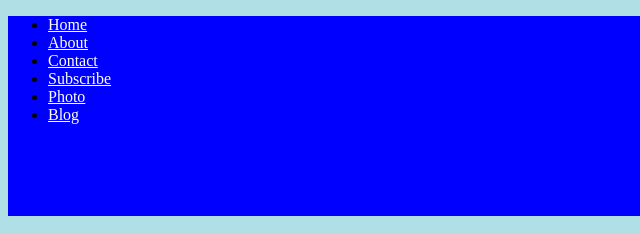
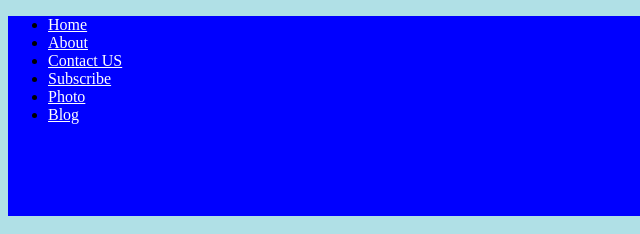
Before and after one commit to JOEZZER1/Oldfield.me, a plain HTML site: page About.html in a window 1280 px wide. Shown: the top 234 px of the page, 0-640 px from the left. Drawn offline with Linux system fonts and the light colour scheme.

Commit message:
modifid about page

```diff
--- a/About.html
+++ b/About.html
@@ -38,7 +38,7 @@
 <ul>
 <li><a href="Index.html">Home</a></li>
 <li><a href="About.html">About</a></li>
-<li><a href="Contact.html">Contact</a></li>
+<li><a href="Contact.html">Contact US</a></li>
 <li><a href="Subscribe.html">Subscribe</a></li>
 <li><a href="Photo.html">Photo</a></li>
 <li><a href="Blog.html">Blog </a></li>
```
